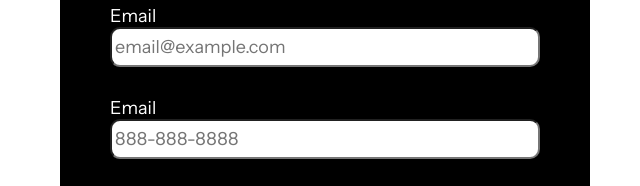
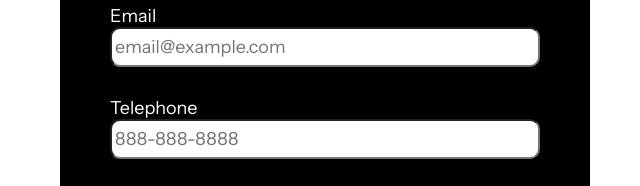
Before and after one commit to OdCool27/COREAccounting, a plain HTML site: page contact.html in a window 1280 px wide. Shown: the part 721-907 px from the top of the page, 140-780 px from the left. Drawn offline with Linux system fonts and the light colour scheme; a script that the page names is missing; a web font is replaced by a local one.

Commit message:
Updated Form

```diff
--- a/contact.html
+++ b/contact.html
@@ -62,7 +62,7 @@
             <label for ="customer_email">Email</label>
             <input type="email" id="customer_email" name="customer_email" placeholder="email@example.com" required>
 
-            <label for ="customer_phone">Email</label>
+            <label for ="customer_phone">Telephone</label>
             <input type="tel" id="customer_phone" name="customer_phone" placeholder="888-888-8888" required>
 
             <label for="customer_message">Message</label>
```
